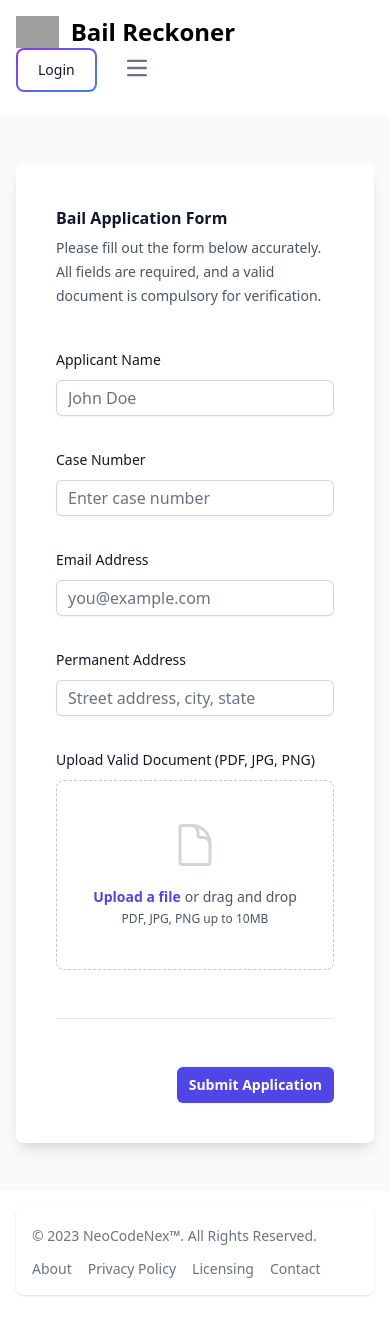
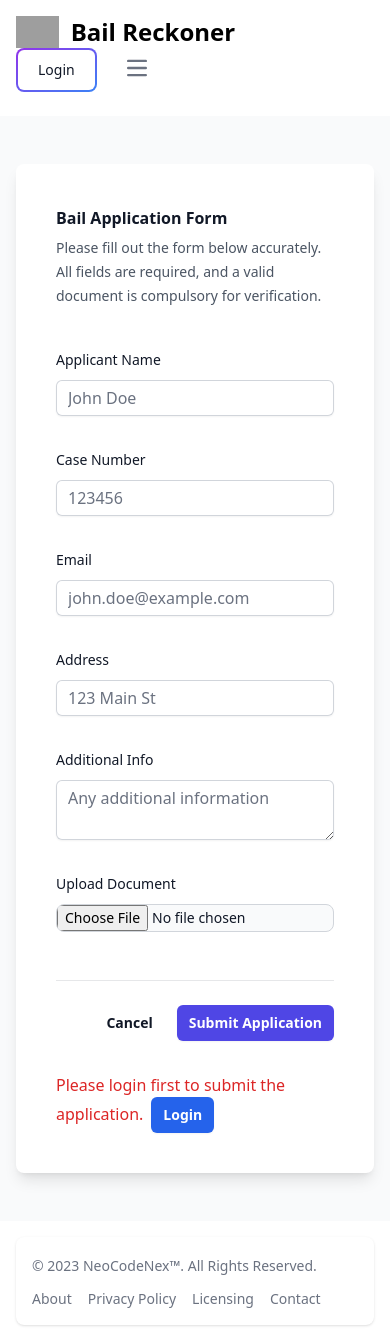
Before and after one commit to dixitk941/Bail-Racknor, a React (Create React App) app: page /bail-application in a window 390 px wide. Shown: the top 1330 px of the page. Built offline with nearby package versions, Linux system fonts and the light colour scheme; no server answers; grey boxes are pictures that could not be loaded.

Commit message:
Bail Tracking

```diff
--- a/public/index.html
+++ b/public/index.html
@@ -24,7 +24,7 @@
       work correctly both with client-side routing and a non-root public URL.
       Learn how to configure a non-root public URL by running `npm run build`.
     -->
-    <title>React App</title>
+    <title>Bail-Recknor</title>
   </head>
   <body>
     <noscript>You need to enable JavaScript to run this app.</noscript>
--- a/src/components/Header.js
+++ b/src/components/Header.js
@@ -7,9 +7,9 @@ import { onAuthStateChanged, signOut } from 'firebase/auth';
 const Header = () => {
   const [isModalOpen, setIsModalOpen] = useState(false);
   const [menuOpen, setMenuOpen] = useState(false);
+  const [logoutConfirmOpen, setLogoutConfirmOpen] = useState(false); // State for logout confirmation modal
   const [user, setUser] = useState(null);
   const navigate = useNavigate();
-
 
   useEffect(() => {
     const unsubscribe = onAuthStateChanged(auth, (user) => {
@@ -18,11 +18,11 @@ const Header = () => {
     return () => unsubscribe();
   }, []);
 
-  const openModal = () => {
+  const openLoginModal = () => {
     setIsModalOpen(true);
   };
 
-  const closeModal = () => {
+  const closeLoginModal = () => {
     setIsModalOpen(false);
   };
 
@@ -35,14 +35,23 @@ const Header = () => {
     setIsModalOpen(false);
   };
 
+  const openLogoutConfirm = () => {
+    setLogoutConfirmOpen(true); // Open the logout confirmation modal
+  };
+
+  const closeLogoutConfirm = () => {
+    setLogoutConfirmOpen(false); // Close the logout confirmation modal
+  };
+
   const handleLogout = async () => {
     try {
       await signOut(auth);
       console.log('Logged out successfully');
-      // Redirect to the homepage
-      navigate('/');
+      navigate('/'); // Redirect to homepage after logout
     } catch (err) {
       console.error('Logout failed', err.message);
+    } finally {
+      setLogoutConfirmOpen(false); // Close the modal after logging out
     }
   };
 
@@ -57,7 +66,7 @@ const Header = () => {
           <div className="flex md:order-2 space-x-3">
             {user ? (
               <button
-                onClick={handleLogout}
+                onClick={openLogoutConfirm} // Open the modal on click
                 className="relative inline-flex items-center justify-center p-0.5 mb-2 me-2 overflow-hidden text-sm font-medium text-gray-900 rounded-lg group bg-gradient-to-br from-red-600 to-red-500 group-hover:from-red-600 group-hover:to-red-500 hover:text-white dark:text-white focus:ring-4 focus:outline-none focus:ring-red-300 dark:focus:ring-red-800"
               >
                 <span className="relative px-5 py-2.5 transition-all ease-in duration-75 bg-white dark:bg-gray-900 rounded-md group-hover:bg-opacity-0">
@@ -66,7 +75,7 @@ const Header = () => {
               </button>
             ) : (
               <button
-                onClick={openModal}
+                onClick={openLoginModal}
                 className="relative inline-flex items-center justify-center p-0.5 mb-2 me-2 overflow-hidden text-sm font-medium text-gray-900 rounded-lg group bg-gradient-to-br from-purple-600 to-blue-500 group-hover:from-purple-600 group-hover:to-blue-500 hover:text-white dark:text-white focus:ring-4 focus:outline-none focus:ring-blue-300 dark:focus:ring-blue-800"
               >
                 <span className="relative px-5 py-2.5 transition-all ease-in duration-75 bg-white dark:bg-gray-900 rounded-md group-hover:bg-opacity-0">
@@ -92,9 +101,6 @@ const Header = () => {
               <li>
                 <Link to="/" className="block py-2 px-3 text-white bg-blue-700 rounded md:bg-transparent md:text-blue-700" aria-current="page">Home</Link>
               </li>
-              {/* <li>
-                <Link to="/dashboard" className="block py-2 px-3 text-gray-900 rounded hover:bg-gray-100 md:hover:bg-transparent md:hover:text-blue-700 dark:text-white">Dashboard</Link>
-              </li> */}
               <li>
                 <Link to="/bail-application" className="block py-2 px-3 text-gray-900 rounded hover:bg-gray-100 md:hover:bg-transparent md:hover:text-blue-700 dark:text-white">Bail Application</Link>
               </li>
@@ -103,8 +109,31 @@ const Header = () => {
         </div>
       </nav>
 
+      {/* Logout Confirmation Modal */}
+      {logoutConfirmOpen && (
+        <div className="fixed inset-0 z-50 flex items-center justify-center bg-black bg-opacity-50"> {/* High z-index */}
+          <div className="bg-white p-6 rounded-lg shadow-lg text-center w-full max-w-md"> {/* Centered modal */}
+            <h2 className="text-lg font-semibold mb-4">Are you sure you want to logout?</h2>
+            <div className="flex justify-center space-x-4">
+              <button
+                onClick={handleLogout}
+                className="bg-red-600 text-white px-4 py-2 rounded hover:bg-red-700"
+              >
+                Logout
+              </button>
+              <button
+                onClick={closeLogoutConfirm}
+                className="bg-gray-300 px-4 py-2 rounded hover:bg-gray-400"
+              >
+                Cancel
+              </button>
+            </div>
+          </div>
+        </div>
+      )}
+
       {isModalOpen && (
-        <LoginModal onClose={closeModal} onLoginSuccess={onLoginSuccess} />
+        <LoginModal onClose={closeLoginModal} onLoginSuccess={onLoginSuccess} />
       )}
     </header>
   );
--- a/src/pages/BailApplicationPage.js
+++ b/src/pages/BailApplicationPage.js
@@ -5,9 +5,11 @@ import { collection, addDoc } from 'firebase/firestore';
 import { ref, uploadBytes, getDownloadURL } from 'firebase/storage';
 import { motion } from 'framer-motion';
 import LoginModal from '../components/LoginModal'; // Adjust the path as necessary
-import { DocumentIcon } from '@heroicons/react/24/outline';
-import { Worker, Viewer } from '@react-pdf-viewer/core'; // Import PDF viewer
-import '@react-pdf-viewer/core/lib/styles/index.css'; // Import PDF viewer styles
+
+const fadeInUp = {
+  initial: { opacity: 0, y: 20 },
+  animate: { opacity: 1, y: 0 },
+};
 
 const BailApplicationPage = () => {
   const [user] = useAuthState(auth);
@@ -52,6 +54,7 @@ const BailApplicationPage = () => {
         address: formData.address,
         additionalInfo: formData.additionalInfo,
         fileUrl: fileUrl,
+        userId: user.uid, // Include the user ID in the form data
       });
 
       setIsSubmitted(true);
@@ -60,12 +63,6 @@ const BailApplicationPage = () => {
       console.error('Error submitting application: ', error);
       alert('Failed to submit application.');
     }
-  };
-
-  const fadeInUp = {
-    initial: { opacity: 0, y: 20 },
-    animate: { opacity: 1, y: 0 },
-    transition: { duration: 0.6 },
   };
 
   const handleInputChange = (e) => {
@@ -82,8 +79,6 @@ const BailApplicationPage = () => {
       file: e.target.files[0],
     }));
   };
-
-  const filePreview = formData.file ? URL.createObjectURL(formData.file) : null;
 
   return (
     <div className="min-h-screen flex items-center justify-center py-12 px-4 sm:px-6 lg:px-8 bg-gray-50">
@@ -110,14 +105,13 @@ const BailApplicationPage = () => {
                       type="text"
                       placeholder="John Doe"
                       autoComplete="name"
-                      className="block w-full rounded-md border-0 py-1.5 text-gray-900 shadow-sm ring-1 ring-inset ring-gray-300 focus:ring-2 focus:ring-inset focus:ring-indigo-600 sm:text-sm sm:leading-6 transition duration-300 ease-in-out transform hover:scale-105 focus:scale-105"
                       value={formData.applicantName}
                       onChange={handleInputChange}
-                      required
+                      className="block w-full rounded-md border-0 py-1.5 text-gray-900 shadow-sm ring-1 ring-inset ring-gray-300 focus:ring-2 focus:ring-inset focus:ring-indigo-600 sm:text-sm sm:leading-6 transition duration-300 ease-in-out transform hover:scale-105 focus:scale-105"
                     />
                   </div>
                 </motion.div>
-
+                {/* Add other form fields here */}
                 <motion.div className="sm:col-span-4" {...fadeInUp}>
                   <label htmlFor="caseNumber" className="block text-sm font-medium leading-6 text-gray-900">
                     Case Number
@@ -127,97 +121,109 @@ const BailApplicationPage = () => {
                       id="caseNumber"
                       name="caseNumber"
                       type="text"
-                      placeholder="Enter case number"
-                      className="block w-full rounded-md border-0 py-1.5 text-gray-900 shadow-sm ring-1 ring-inset ring-gray-300 focus:ring-2 focus:ring-inset focus:ring-indigo-600 sm:text-sm sm:leading-6 transition duration-300 ease-in-out transform hover:scale-105 focus:scale-105"
+                      placeholder="123456"
                       value={formData.caseNumber}
                       onChange={handleInputChange}
-                      required
+                      className="block w-full rounded-md border-0 py-1.5 text-gray-900 shadow-sm ring-1 ring-inset ring-gray-300 focus:ring-2 focus:ring-inset focus:ring-indigo-600 sm:text-sm sm:leading-6 transition duration-300 ease-in-out transform hover:scale-105 focus:scale-105"
                     />
                   </div>
                 </motion.div>
-
                 <motion.div className="sm:col-span-4" {...fadeInUp}>
                   <label htmlFor="email" className="block text-sm font-medium leading-6 text-gray-900">
-                    Email Address
+                    Email
                   </label>
                   <div className="mt-2">
                     <input
                       id="email"
                       name="email"
                       type="email"
-                      placeholder="you@example.com"
-                      autoComplete="email"
-                      className="block w-full rounded-md border-0 py-1.5 text-gray-900 shadow-sm ring-1 ring-inset ring-gray-300 focus:ring-2 focus:ring-inset focus:ring-indigo-600 sm:text-sm sm:leading-6 transition duration-300 ease-in-out transform hover:scale-105 focus:scale-105"
+                      placeholder="john.doe@example.com"
                       value={formData.email}
                       onChange={handleInputChange}
-                      required
+                      className="block w-full rounded-md border-0 py-1.5 text-gray-900 shadow-sm ring-1 ring-inset ring-gray-300 focus:ring-2 focus:ring-inset focus:ring-indigo-600 sm:text-sm sm:leading-6 transition duration-300 ease-in-out transform hover:scale-105 focus:scale-105"
                     />
                   </div>
                 </motion.div>
-
-                <motion.div className="col-span-full" {...fadeInUp}>
+                <motion.div className="sm:col-span-4" {...fadeInUp}>
                   <label htmlFor="address" className="block text-sm font-medium leading-6 text-gray-900">
-                    Permanent Address
+                    Address
                   </label>
                   <div className="mt-2">
                     <input
                       id="address"
                       name="address"
                       type="text"
-                      placeholder="Street address, city, state"
-                      className="block w-full rounded-md border-0 py-1.5 text-gray-900 shadow-sm ring-1 ring-inset ring-gray-300 focus:ring-2 focus:ring-inset focus:ring-indigo-600 sm:text-sm sm:leading-6 transition duration-300 ease-in-out transform hover:scale-105 focus:scale-105"
+                      placeholder="123 Main St"
                       value={formData.address}
                       onChange={handleInputChange}
-                      required
+                      className="block w-full rounded-md border-0 py-1.5 text-gray-900 shadow-sm ring-1 ring-inset ring-gray-300 focus:ring-2 focus:ring-inset focus:ring-indigo-600 sm:text-sm sm:leading-6 transition duration-300 ease-in-out transform hover:scale-105 focus:scale-105"
                     />
                   </div>
                 </motion.div>
-
+                <motion.div className="sm:col-span-4" {...fadeInUp}>
+                  <label htmlFor="additionalInfo" className="block text-sm font-medium leading-6 text-gray-900">
+                    Additional Info
+                  </label>
+                  <div className="mt-2">
+                    <textarea
+                      id="additionalInfo"
+                      name="additionalInfo"
+                      placeholder="Any additional information"
+                      value={formData.additionalInfo}
+                      onChange={handleInputChange}
+                      className="block w-full rounded-md border-0 py-1.5 text-gray-900 shadow-sm ring-1 ring-inset ring-gray-300 focus:ring-2 focus:ring-inset focus:ring-indigo-600 sm:text-sm sm:leading-6 transition duration-300 ease-in-out transform hover:scale-105 focus:scale-105"
+                    />
+                  </div>
+                </motion.div>
                 <motion.div className="sm:col-span-4" {...fadeInUp}>
                   <label htmlFor="file" className="block text-sm font-medium leading-6 text-gray-900">
-                    Upload Valid Document (PDF, JPG, PNG)
+                    Upload Document
                   </label>
-                  <div className="mt-2 flex justify-center rounded-lg border border-dashed border-gray-900/25 px-6 py-10 transition duration-300 ease-in-out transform hover:scale-105 focus:scale-105">
-                    <div className="text-center">
-                      <DocumentIcon aria-hidden="true" className="mx-auto h-12 w-12 text-gray-300" />
-                      <div className="mt-4 flex text-sm leading-6 text-gray-600">
-                        <label
-                          htmlFor="file"
-                          className="relative cursor-pointer rounded-md bg-white font-semibold text-indigo-600 focus-within:outline-none focus-within:ring-2 focus-within:ring-indigo-600 focus-within:ring-offset-2 hover:text-indigo-500"
-                        >
-                          <span>Upload a file</span>
-                          <input id="file" name="file" type="file" className="sr-only" accept=".pdf,.jpg,.png" onChange={handleFileChange} required />
-                        </label>
-                        <p className="pl-1">or drag and drop</p>
-                      </div>
-                      <p className="text-xs leading-5 text-gray-600">PDF, JPG, PNG up to 10MB</p>
-                      {filePreview && (
-                        <div className="mt-4">
-                          {formData.file && formData.file.type === 'application/pdf' ? (
-                            <Worker workerUrl={`https://unpkg.com/pdfjs-dist@2.6.347/build/pdf.worker.min.js`}>
-                              <Viewer fileUrl={filePreview} />
-                            </Worker>
-                          ) : (
-                            <img src={filePreview} alt="Preview" className="mt-2 max-h-40" />
-                          )}
-                        </div>
-                      )}
-                    </div>
+                  <div className="mt-2">
+                    <input
+                      id="file"
+                      name="file"
+                      type="file"
+                      onChange={handleFileChange}
+                      className="block w-full text-sm text-gray-900 border border-gray-300 rounded-lg cursor-pointer bg-gray-50 focus:outline-none"
+                    />
                   </div>
                 </motion.div>
               </div>
             </motion.div>
-
-            <motion.div className="mt-6 flex items-center justify-end gap-x-6" {...fadeInUp}>
-              <button type="submit" className="rounded-md bg-indigo-600 px-3 py-2 text-sm font-semibold text-white shadow-sm hover:bg-indigo-500 focus-visible:outline focus-visible:outline-2 focus-visible:outline-offset-2 focus-visible:outline-indigo-600 transition duration-300 ease-in-out transform hover:scale-105 focus:scale-105">
-                Submit Application
-              </button>
-            </motion.div>
+          </motion.div>
+          <motion.div className="mt-6 flex items-center justify-end gap-x-6" {...fadeInUp}>
+            <button type="button" className="text-sm font-semibold leading-6 text-gray-900">
+              Cancel
+            </button>
+            <button
+              type="submit"
+              className="rounded-md bg-indigo-600 px-3 py-2 text-sm font-semibold text-white shadow-sm hover:bg-indigo-500 focus-visible:outline focus-visible:outline-2 focus-visible:outline-offset-2 focus-visible:outline-indigo-600 transition duration-300 ease-in-out transform hover:scale-105 focus:scale-105"
+            >
+              Submit Application
+            </button>
           </motion.div>
         </form>
-
-        {!user && isModalOpen && <LoginModal closeModal={closeModal} />}
+        {isSubmitted && (
+          <div className="mt-4 text-green-600">
+            Your form is successfully submitted. Please wait for a few days, our team will contact you.
+          </div>
+        )}
+        {!user && (
+          <div className="mt-4 text-red-600">
+            Please login first to submit the application.
+            <button
+              onClick={openModal}
+              className="ml-2 rounded-md bg-blue-600 px-3 py-2 text-sm font-semibold text-white shadow-sm hover:bg-blue-500 focus-visible:outline focus-visible:outline-2 focus-visible:outline-offset-2 focus-visible:outline-blue-600 transition duration-300 ease-in-out transform hover:scale-105 focus:scale-105"
+            >
+              Login
+            </button>
+          </div>
+        )}
       </div>
+      {isModalOpen && (
+        <LoginModal onClose={closeModal} onLoginSuccess={closeModal} />
+      )}
     </div>
   );
 };
```
Also changed, not shown: src/components/BailRequestTrack.css (added, +15 -0 lines), src/components/BailRequestTrack.js (+31 -22 lines), src/pages/BailTrackPage.js (+19 -11 lines).
